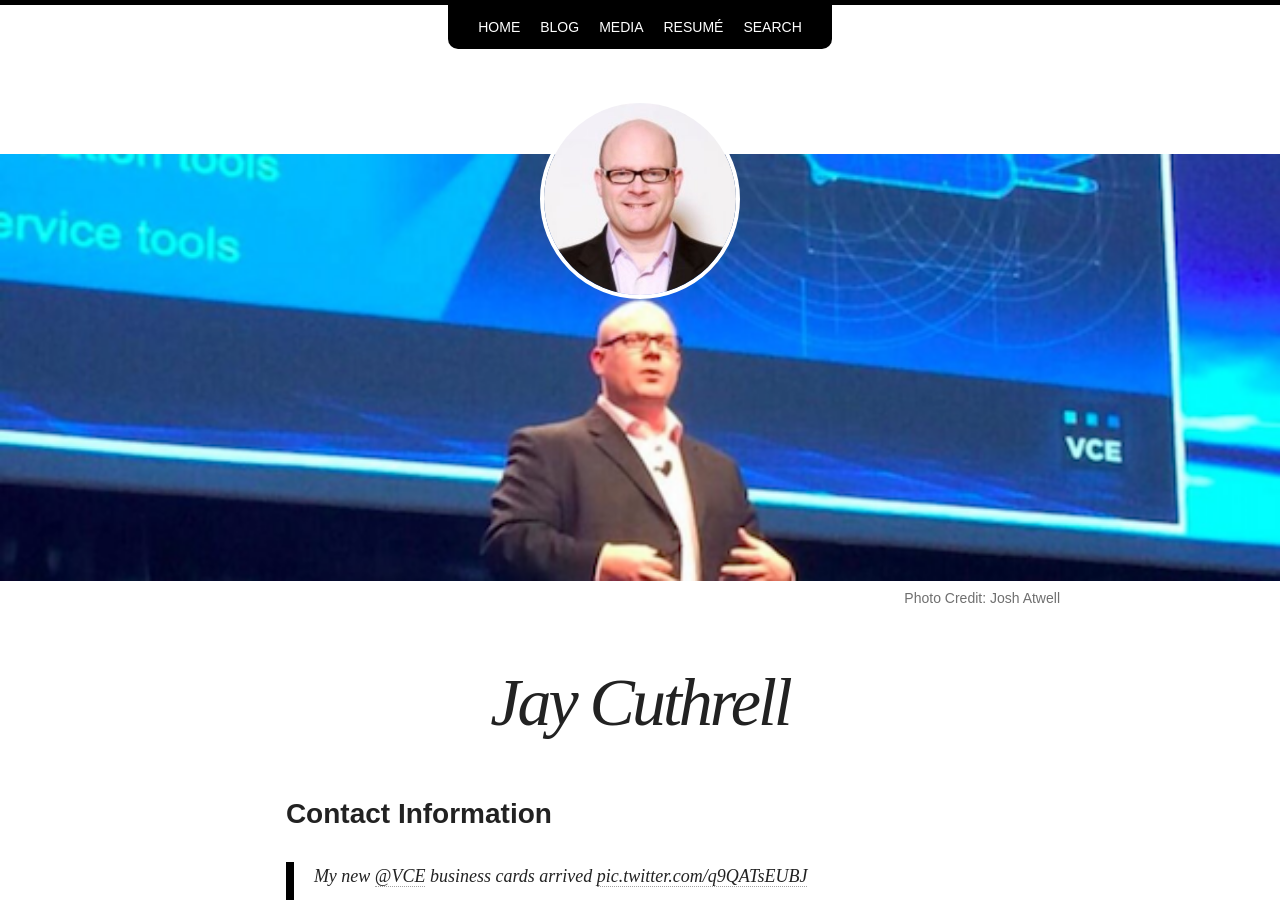
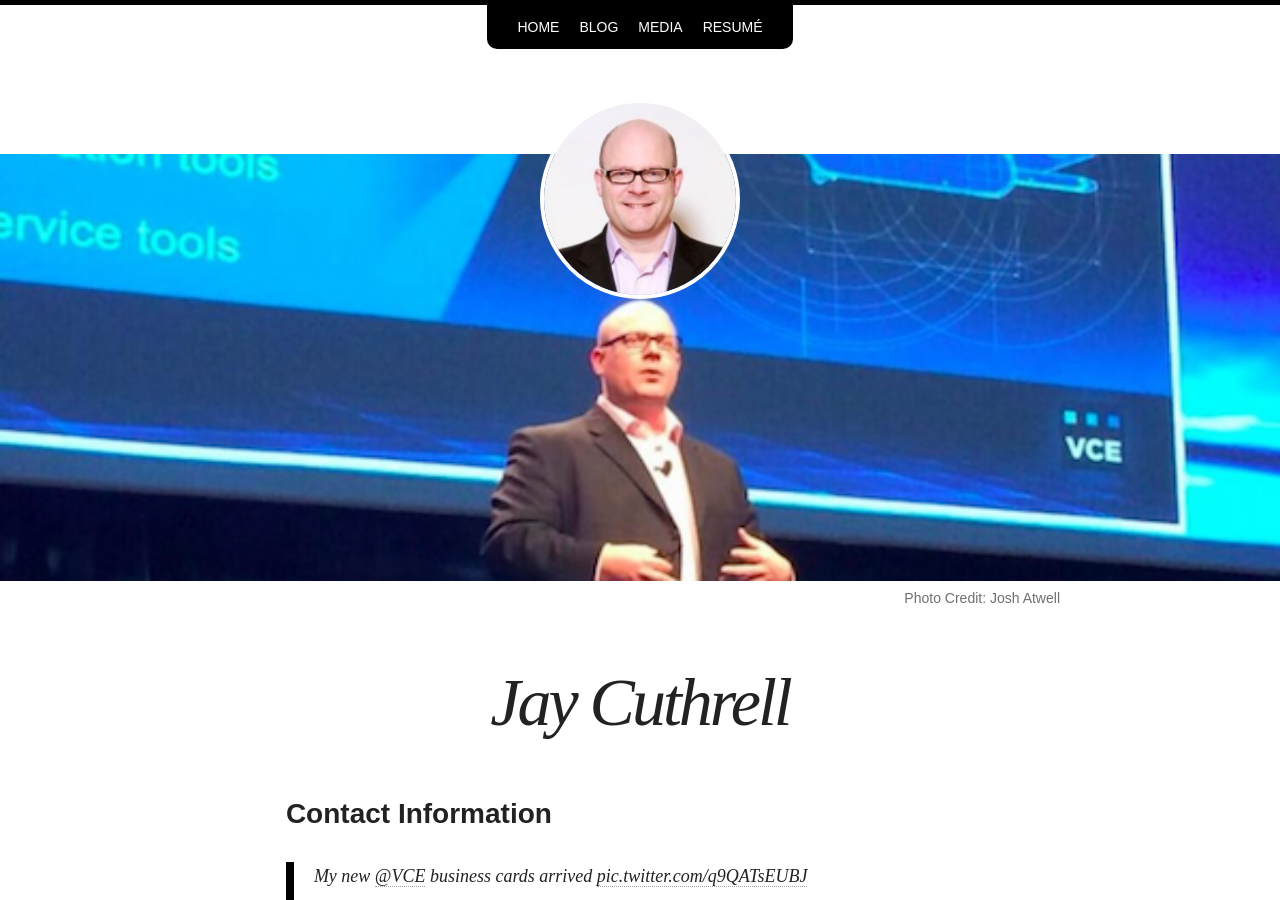
Before and after one commit to nsshommo/jaycuthrell.github.io, a Jekyll site: the page built from index.md, in a window 1280 px wide and 900 px high. Built offline with Jekyll 4.4.1, drawn with Linux system fonts in a browser that asks for light colours; nearby versions of some CDN libraries; comment, search, counter and statistics services are not loaded.

Commit message:
navigation fixes

```diff
--- a/_data/navigation.yml
+++ b/_data/navigation.yml
@@ -11,6 +11,3 @@
 
 - title: Resum&eacute;
   url: /resume/
-
-- title: Search
-  url: /search/
```
